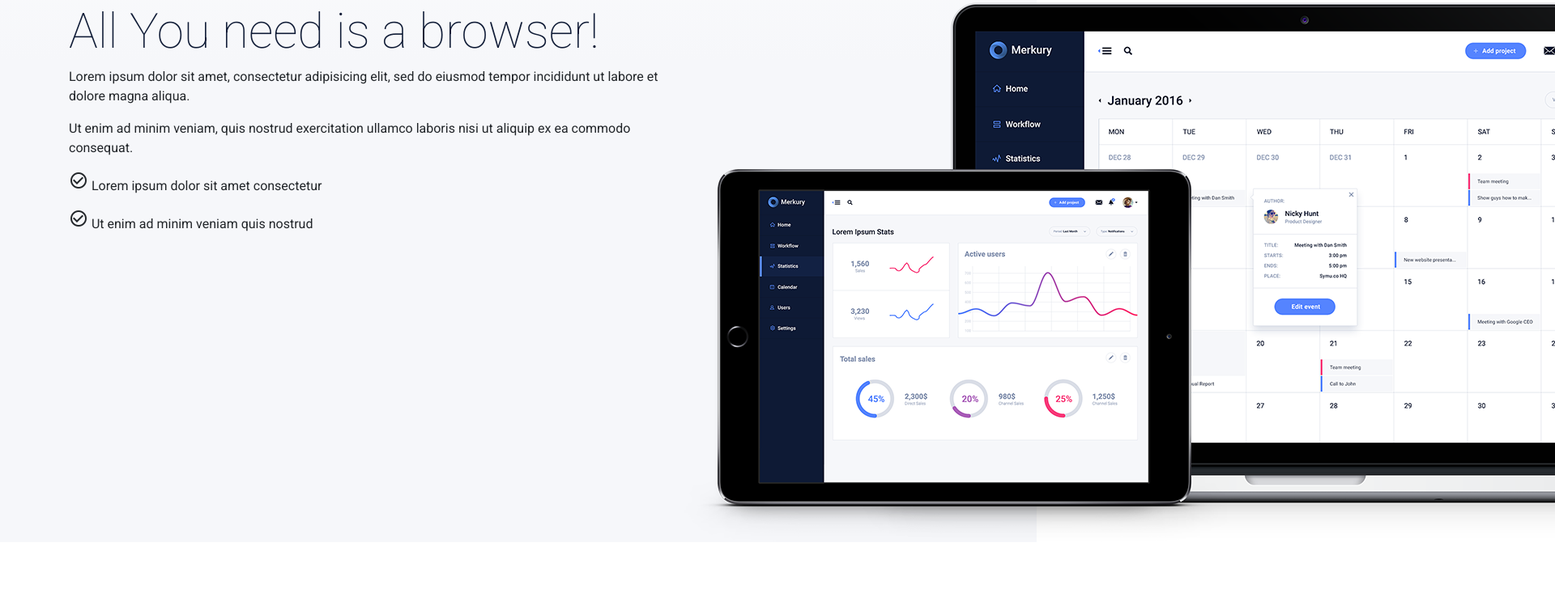
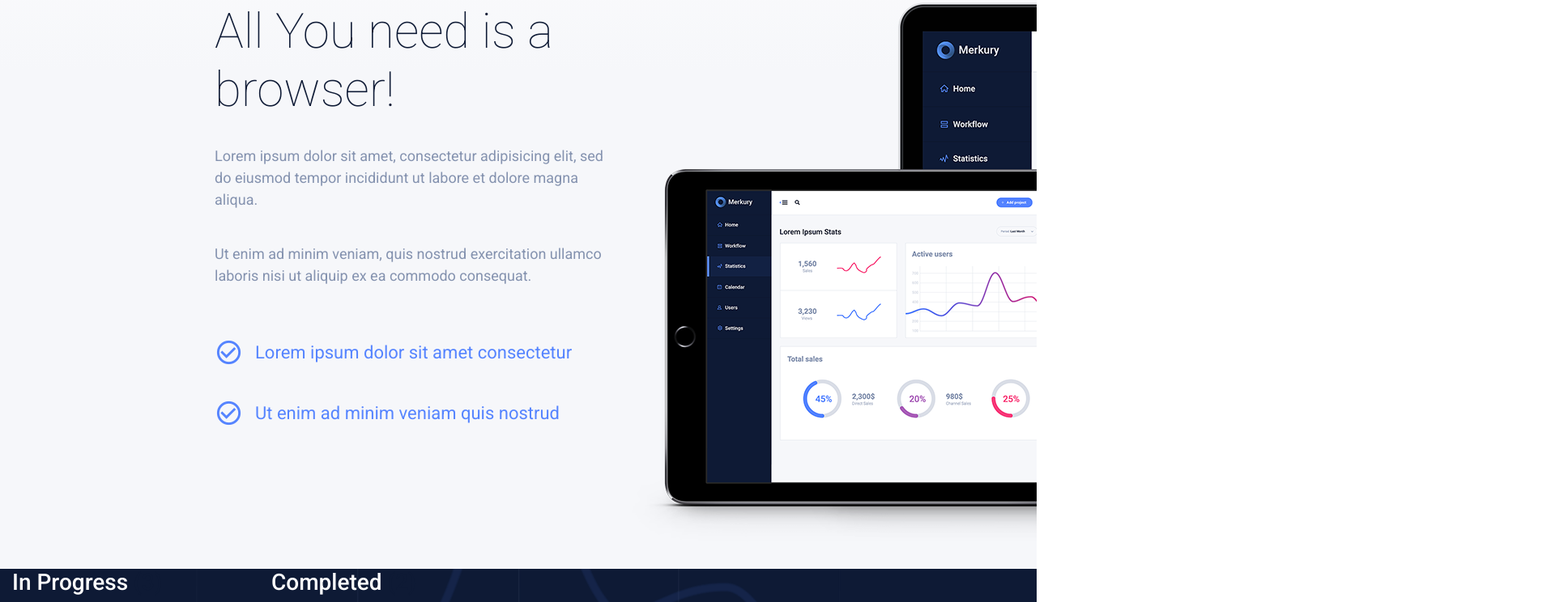
Before and after one commit to MyHoneyWife/Test, a plain HTML site: page index.html in a window 1280 px wide. Shown: the part 1890-2634 px from the top of the page at 81% size, 1920 px wide, since content can reach past the window. Before the commit the page ends 2560 px from the top, so only its background shows below. Drawn offline with Linux system fonts and the light colour scheme.

Commit message:
add 3 blokcs

```diff
--- a/css/style.css
+++ b/css/style.css
@@ -9,13 +9,20 @@ html {
 h1 {
     font-weight: 100;
 }
-
+p, a, span, h1, h2 {
+    color: #0e1a35;
+}
+h3, h4, h5, h6 {
+    color: #fff;
+}
 .header {
     background-image: url(../images/Graph.png), linear-gradient(to bottom, rgba(14, 26, 53, 1) 0%, rgba(14, 26, 53, 1) 100%);
     background-position: center;
     background-size: cover;
 }
-
+.header-text h1 {
+    color: #fff;
+}
 @media screen and (min-width: 768px) {
     .header-text {
         margin-top: 100px;
@@ -24,6 +31,7 @@ h1 {
     .header-text h1 {
         font-weight: 100;
         font-size: 60px;
+        color: #fff;
     }
 
     .header-text p {
@@ -121,7 +129,7 @@ nav {
 
 }
 
-@media screen and (min-width: 990px) {
+@media screen and (min-width: 1025px) {
     .advantages-item svg {
         display: inline-block;
         position: absolute;
@@ -132,13 +140,18 @@ nav {
 }
 
 .about-browser h2 {
-    color: #0e1a35;
     font-weight: 100;
     font-size: 60px;
 }
 
+.about-browser p {
+    color: #8492af;
+    font-size: 18px;
+    max-width: 680px;
+}
+
 .about-browser {
-    padding-top: 250px;
+    padding-top: 100px;
     /* Permalink - use to edit and share this gradient: https://colorzilla.com/gradient-editor/#ffffff+0,f6f7fa+35,f6f7fa+100 */
     background: #ffffff;
     /* Old browsers */
@@ -153,3 +166,39 @@ nav {
 
     background-image: url(../images/Graph.png), linear-gradient(top, #ffffff 0%, #f6f7fa 35%, #f6f7fa 100%);
 }
+
+@media screen and (min-width: 1025px) {
+    .about-browser {
+        padding-top: 250px;
+        padding-left: 265px;
+    }
+}
+
+.image-tech {
+}
+
+.image-tech img {
+    position: absolute;
+
+}
+
+.about-browser .checd-punct {
+    color: #5584ff;
+    font-size: 22px;
+    display: flex;
+    align-items: center;
+}
+.ccc {
+    overflow: hidden;
+    height: 700px;
+}
+
+.about-browser .checd-punct i {
+    font-size: 35px;
+    padding-right: 15px;
+}
+.drag-drop {
+    background-image: url(../images/Graph.png), linear-gradient(to bottom, rgba(14, 26, 53, 1) 0%, rgba(14, 26, 53, 1) 100%);
+    background-position: center;
+    background-size: cover;
+}
--- a/index.html
+++ b/index.html
@@ -98,20 +98,37 @@
             </div>
         </section>
         <section class="container-fluid about-browser">
-            <div class="container">
+            <div class="">
                 <div class="row flex-wrap">
-                <div class="col-12 col-lg-8">
+                    <div class="col-12 col-lg-6">
                         <h2>All You need is a browser!</h2>
-                    <p>Lorem ipsum dolor sit amet, consectetur adipisicing elit, sed do
+                        <p class="py-4">Lorem ipsum dolor sit amet, consectetur adipisicing elit, sed do
                             eiusmod tempor incididunt ut labore et dolore magna aliqua. </p>
                         <p>Ut enim ad minim veniam, quis nostrud exercitation ullamco laboris nisi
                             ut aliquip ex ea commodo consequat. </p>
-                    <p> <i class="material-icons">check_circle_outline</i> Lorem ipsum dolor sit amet consectetur</p>
-                    <p> <i class="material-icons">check_circle_outline</i> Ut enim ad minim veniam quis nostrud </p>
+                        <p class="checd-punct pt-5 pb-4"> <i class="material-icons">check_circle_outline</i> Lorem ipsum
+                            dolor sit amet consectetur</p>
+                        <p class="checd-punct pb-5"> <i class="material-icons">check_circle_outline</i> Ut enim ad minim
+                            veniam quis nostrud </p>
                     </div>
-                <div class="col-lg-4 d-none d-lg-block image-tech">
+                    <div class="col-lg-6 d-none d-lg-block ccc">
+                        <div class="image-tech">
                             <img class="image-tech" src="images/Grupa-2.png" alt="">
                         </div>
+                    </div>
+                </div>
+            </div>
+        </section>
+        <section class="container-fluid drag-drop">
+            <div class="row">
+                <div class="col-lg-3">
+                    <h3>In Progress <span>(3)</span></h3>
+                </div>
+                <div class="col-lg-3">
+                    <h3>Completed <span>(2)</span></h3>
+                </div>
+                <div class="col-lg-6">
+
                 </div>
             </div>
         </section>
```
Lines whose indentation alone changed are shown as unchanged.
